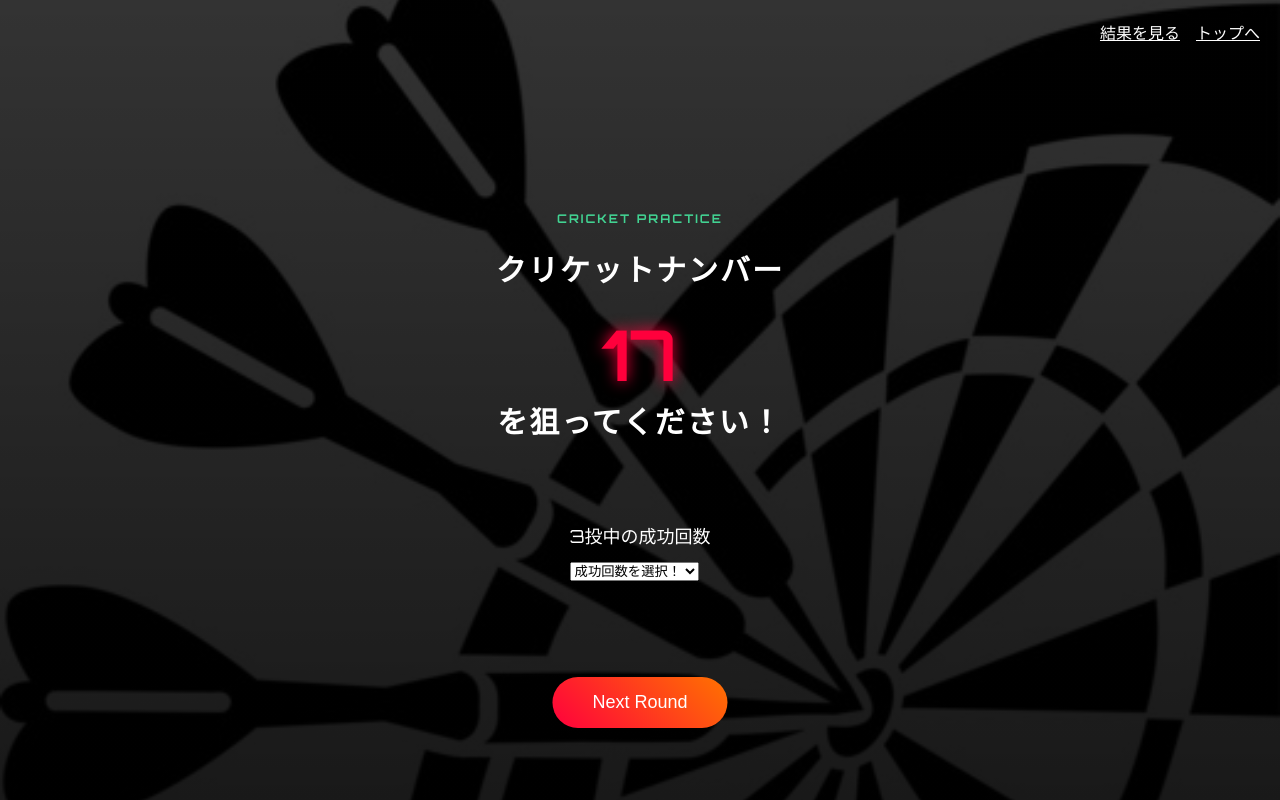
After one commit to sunny19water-beep/random-darts, a Flask app: page /cricket in a window 1280 px wide. The commit adds this page. Run offline with Flask 3, Linux system fonts and the light colour scheme.

Commit message:
クリケット練習モードを追加

```diff
--- a/flaskr/__init__.py
+++ b/flaskr/__init__.py
@@ -2,7 +2,7 @@ import os
 import secrets
 
 from flask import Flask, abort, redirect, render_template, request, session, url_for
-from .app import draw_advanced_numbers, draw_number
+from .app import CRICKET_NUMBERS, draw_advanced_numbers, draw_cricket_number, draw_number
 from .db import init_app as init_db_app
 from .db import get_results, save_result
 
@@ -92,6 +92,29 @@ def weakness_success():
     save_result(number, success_count, mode='normal')
     advance_weakness_rotation(str(number))
     return redirect(url_for('weakness_practice'))
+
+
+@app.route('/cricket')
+def cricket_page():
+    cricket_number = draw_cricket_number()
+    target_token = create_pending_target('cricket', cricket_number)
+    return render_template(
+        'cricket.html',
+        cricket_number=cricket_number,
+        target_token=target_token,
+    )
+
+
+@app.post('/cricket/success')
+def cricket_success():
+    success_count = validate_success_count(request.form.get('count', type=int))
+    target = consume_pending_target(request.form.get('target_token'), 'cricket')
+    number = validate_number(target['number'])
+    if number not in CRICKET_NUMBERS:
+        abort(400)
+
+    save_result(number, success_count, mode='cricket')
+    return redirect(url_for('cricket_page'))
 
 
 @app.route('/next')
--- a/flaskr/app.py
+++ b/flaskr/app.py
@@ -1,4 +1,6 @@
 import random
+
+CRICKET_NUMBERS = [15, 16, 17, 18, 19, 20, 'bull']
 
 def draw_number():
     number = random.randint(1, 21)
@@ -16,3 +18,7 @@
 
     bed = random.choice(["Single", "Double", "Triple"])
     return number, bed
+
+
+def draw_cricket_number():
+    return random.choice(CRICKET_NUMBERS)
--- a/flaskr/db.py
+++ b/flaskr/db.py
@@ -23,7 +23,28 @@ def close_db(exception=None):
 def ensure_schema():
     db = get_db()
     with current_app.open_resource('schema.sql') as schema_file:
-        db.executescript(schema_file.read().decode('utf-8'))
+        schema = schema_file.read().decode('utf-8')
+
+    table = db.execute(
+        "SELECT sql FROM sqlite_master WHERE type = 'table' AND name = 'throw_results'"
+    ).fetchone()
+    if table is not None and "'cricket'" not in table['sql']:
+        db.executescript(
+            f'''
+            BEGIN;
+            ALTER TABLE throw_results RENAME TO throw_results_legacy;
+            DROP INDEX IF EXISTS idx_throw_results_user_id;
+            {schema}
+            INSERT INTO throw_results
+                (id, user_id, number, success_count, mode, bed, created_at)
+            SELECT id, user_id, number, success_count, mode, bed, created_at
+            FROM throw_results_legacy;
+            DROP TABLE throw_results_legacy;
+            COMMIT;
+            '''
+        )
+    else:
+        db.executescript(schema)
     db.commit()
 
 
--- a/flaskr/schema.sql
+++ b/flaskr/schema.sql
@@ -3,7 +3,7 @@ CREATE TABLE IF NOT EXISTS throw_results (
     user_id INTEGER,
     number TEXT NOT NULL,
     success_count INTEGER NOT NULL CHECK (success_count BETWEEN 0 AND 3),
-    mode TEXT NOT NULL CHECK (mode IN ('normal', 'advanced')),
+    mode TEXT NOT NULL CHECK (mode IN ('normal', 'advanced', 'cricket')),
     bed TEXT,
     created_at TIMESTAMP NOT NULL DEFAULT CURRENT_TIMESTAMP
 );
--- a/flaskr/static/secondstyle.css
+++ b/flaskr/static/secondstyle.css
@@ -94,6 +94,10 @@ strong {
     text-transform: uppercase;
 }
 
+.cricket-label {
+    color: #42d392;
+}
+
 .practice-empty p:last-child {
     margin-top: 24px;
     line-height: 1.8;
--- /dev/null
+++ b/flaskr/templates/cricket.html
@@ -0,0 +1,46 @@
+<!DOCTYPE html>
+<html lang="ja">
+<head>
+    <meta charset="UTF-8">
+    <meta name="viewport" content="width=device-width, initial-scale=1">
+    <title>クリケット練習</title>
+    <link href="https://fonts.googleapis.com/css2?family=Orbitron:wght@400;700&display=swap" rel="stylesheet">
+    <link rel="stylesheet" href="{{ url_for('static', filename='secondstyle.css') }}">
+</head>
+<body class="{% if cricket_number == 'bull' %}bull-mode{% endif %}">
+    <nav class="practice-nav" aria-label="ページ移動">
+        <a href="{{ url_for('result') }}">結果を見る</a>
+        <a href="{{ url_for('index') }}">トップへ</a>
+    </nav>
+
+    <div class="content" data-target-number="{{ cricket_number }}">
+        <p class="practice-label cricket-label">Cricket Practice</p>
+        <h1>
+            クリケットナンバー<br>
+            <strong class="{% if cricket_number == 'bull' %}bull-text{% endif %}">
+                {{ cricket_number }}
+            </strong>
+            を狙ってください！
+        </h1>
+    </div>
+
+    <div class="form">
+        <form action="{{ url_for('cricket_success') }}" method="POST">
+            <input type="hidden" name="target_token" value="{{ target_token }}">
+            <div class="selection">
+                <label for="cricket-count">3投中の成功回数</label>
+                <select id="cricket-count" name="count" required>
+                    <option value="" selected disabled>成功回数を選択！</option>
+                    <option value="0">0</option>
+                    <option value="1">1</option>
+                    <option value="2">2</option>
+                    <option value="3">3</option>
+                </select>
+            </div>
+            <div class="bottom-button">
+                <button type="submit" class="btn btn-primary">Next Round</button>
+            </div>
+        </form>
+    </div>
+</body>
+</html>
--- a/flaskr/templates/index.html
+++ b/flaskr/templates/index.html
@@ -21,6 +21,7 @@
         <a class="menu-button" href="{{ url_for('about') }}">このアプリについて</a>
         <a class="menu-button" href="{{ url_for('next_page') }}">Normal mode</a>
         <a class="menu-button" href="{{ url_for('advanced_page') }}">Advanced mode</a>
+        <a class="menu-button" href="{{ url_for('cricket_page') }}">Cricket mode</a>
     </nav>
 
 
```
Also changed, not shown: tests/test_results.py (+57 -0 lines).
